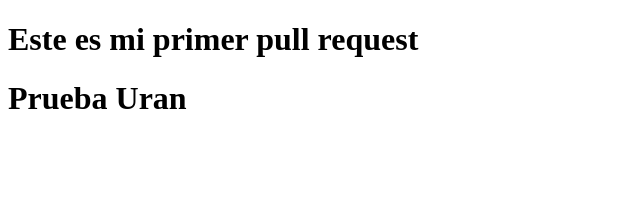
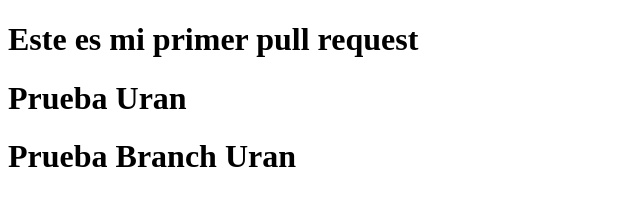
Before and after one commit to felipeleonbotero/Prueba-git, a plain HTML site: page index.html in a window 1280 px wide. Shown: the whole page, without its empty margins (0-640 px from the left). Drawn offline with Linux system fonts and the light colour scheme.

Commit message:
Prueba branch

```diff
--- a/index.html
+++ b/index.html
@@ -8,8 +8,6 @@
 <body>
     <h1>Este es mi primer pull request </h1>
     <h1>Prueba Uran </h1>
-
-
-
+    <h1>Prueba Branch Uran </h1>
 </body>
 </html>
```
